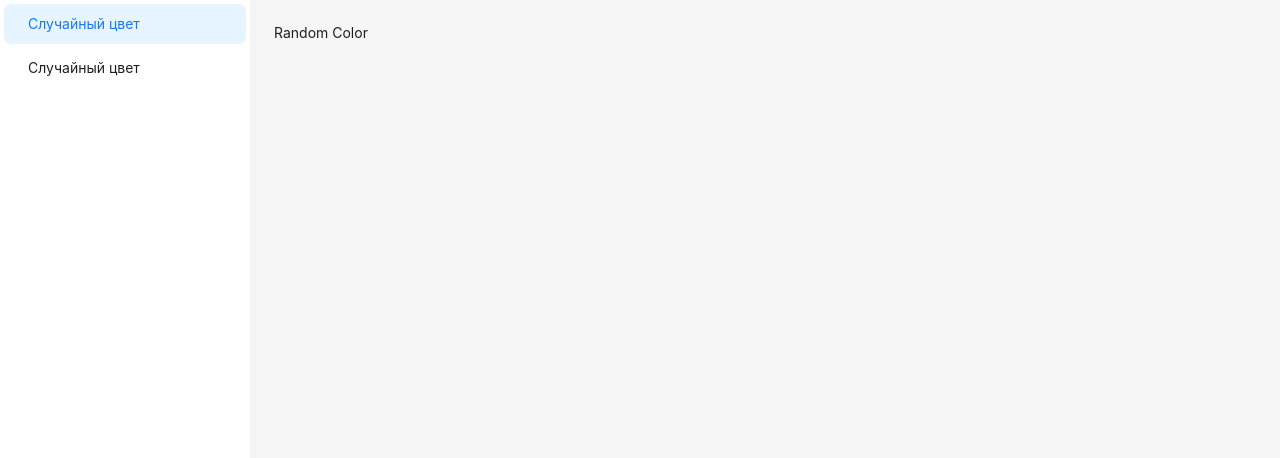
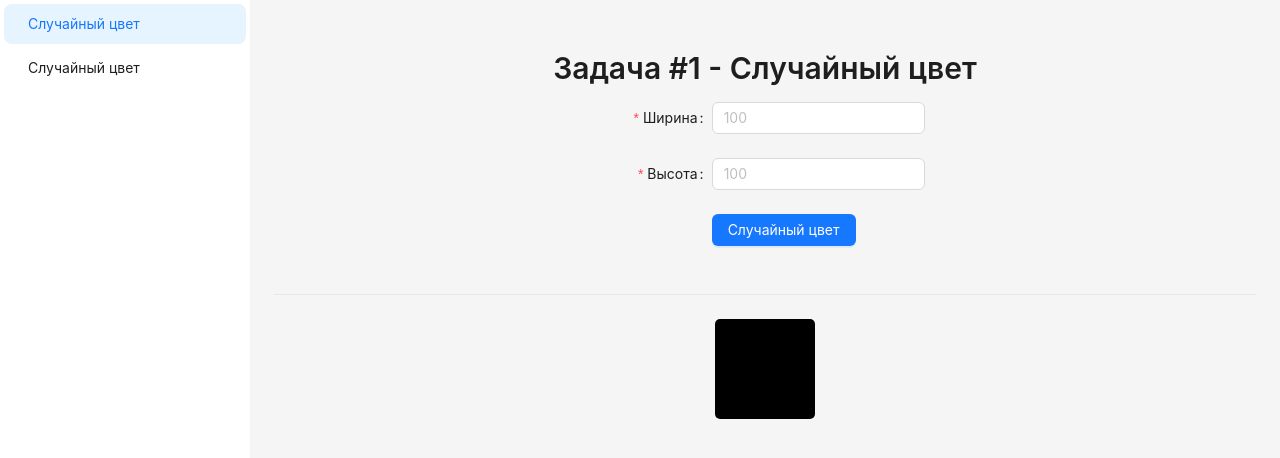
Before and after one commit to shurma1/maximasterjs, a React app: page / in a window 1280 px wide. Shown: the top 458 px of the page. Built offline with nearby package versions, Linux system fonts and the light colour scheme; the HTML template or start-up script is replaced by a standard one.

Commit message:
add a page with the first task: random color

```diff
--- a/src/assets/strings.ts
+++ b/src/assets/strings.ts
@@ -7,6 +7,13 @@ export const strings = {
 
 	// navNames
 	RandomColorNavName: 'Случайный цвет',
+
+	//Other
+	RandomColor: 'Случайный цвет',
+	Width: 'Ширина',
+	Height: 'Высота',
+	RequiredField: 'Это обязательное поле',
+	RectangleRangeError: 'Значение должно находится в диапазоне он 0 до 1000'
 };
 
 export type StringKey = keyof typeof strings;
--- /dev/null
+++ b/src/components/RandomColor/RandomColor.tsx
@@ -0,0 +1,43 @@
+import RandomColorForm from '@/components/RandomColor/RandomColorForm.tsx';
+import {Divider, Flex} from 'antd';
+import ResizableRectangle, {ResizableRectangleProps} from '@/components/RandomColor/ResizableRectangle.tsx';
+import {Size} from '@/types/size.ts';
+import {useCallback, useState} from 'react';
+import {generateRandomHEXColor} from '@/utils/generateRandomHEXColor.ts';
+
+const initialRectangleParams: ResizableRectangleProps = {
+	width: '100',
+	height: '100',
+	color: '#000000',
+};
+
+const RandomColor = () => {
+
+	const [rectangleParams, setRectangleParams] = useState<ResizableRectangleProps>(initialRectangleParams);
+
+	const handleFormSubmit = useCallback((size: Size) => {
+		setRectangleParams(
+			{
+				...size,
+				color: generateRandomHEXColor()
+			}
+		);
+	}, []);
+
+	return (
+		<Flex
+			vertical
+			align="center"
+		>
+			<RandomColorForm
+				onSubmit={handleFormSubmit}
+			/>
+			<Divider/>
+			<ResizableRectangle
+				{...rectangleParams}
+			/>
+		</Flex>
+	);
+};
+
+export default RandomColor;
--- /dev/null
+++ b/src/components/RandomColor/RandomColorForm.tsx
@@ -0,0 +1,64 @@
+import {Button, Form, Input} from 'antd';
+import {getString} from '@/utils/getString.ts';
+import {Size} from '@/types/size.ts';
+import {FC, memo} from 'react';
+import {validateNumberInRange} from '@/utils/validateNumberInRange.ts';
+
+interface RandomColorFormProps {
+	onSubmit: (size: Size) => void;
+}
+
+const handleInput = (e: React.KeyboardEvent<HTMLInputElement>) => {
+	if (!/[0-9]/.test(e.key)) {
+		e.preventDefault();  // Блокируем не-цифры
+	}
+};
+
+const RectangleSizeInputRule = [
+	{ required: true, message: getString('RequiredField') },
+	() => ({
+		validator(_: unknown, value: string) {
+			return validateNumberInRange(value, 0, 1000, getString('RectangleRangeError'));
+		},
+	}),
+];
+
+const RandomColorForm: FC<RandomColorFormProps> = ({onSubmit}) => {
+
+	return (
+		<Form
+			onFinish={onSubmit}
+			labelCol={{ span: 8 }}
+			wrapperCol={{ span: 16 }}
+			autoComplete="off"
+		>
+			<Form.Item
+				label={getString('Width')}
+				name="width"
+				rules={RectangleSizeInputRule}
+			>
+				<Input
+					onKeyPress={handleInput}
+					placeholder="100"
+				/>
+			</Form.Item>
+			<Form.Item
+				label={getString('Height')}
+				name="height"
+				rules={RectangleSizeInputRule}
+			>
+				<Input
+					onKeyPress={handleInput}
+					placeholder="100"
+				/>
+			</Form.Item>
+			<Form.Item label={null}>
+				<Button type="primary" htmlType="submit">
+					{getString('RandomColor')}
+				</Button>
+			</Form.Item>
+		</Form>
+	);
+};
+
+export default memo(RandomColorForm);
--- /dev/null
+++ b/src/components/RandomColor/ResizableRectangle.module.scss
@@ -0,0 +1,3 @@
+.ResizableRectangle {
+  border-radius: var(--radius-s);
+}
--- /dev/null
+++ b/src/components/RandomColor/ResizableRectangle.tsx
@@ -0,0 +1,30 @@
+import {FC} from 'react';
+import classNames from './ResizableRectangle.module.scss';
+
+export interface ResizableRectangleProps {
+	width: string;
+	height: string;
+	color: string;
+}
+
+const ResizableRectangle: FC<ResizableRectangleProps> = (props) => {
+
+	const {
+		width,
+		height,
+		color
+	} = props;
+
+	return (
+		<div
+			className={classNames.ResizableRectangle}
+			style={{
+				width: `${width}px`,
+				height: `${height}px`,
+				background: color,
+			}}
+		/>
+	);
+};
+
+export default ResizableRectangle;
--- a/src/config/routeConfig/routeConfig.tsx
+++ b/src/config/routeConfig/routeConfig.tsx
@@ -1,5 +1,6 @@
 import {RouteObject} from 'react-router-dom';
 import {StringKey} from '@/assets/strings.ts';
+import RandomColorPage from '@/pages/RandomColorPage.tsx';
 
 export interface RouteMeta {
 	titleKey: StringKey;
@@ -31,7 +32,7 @@ export const RouteKeysByPath: Record<string, AppRoutes> = Object.entries(RoutePa
 export const routeConfig: Record<AppRoutes, AppRouteObject> = {
 	[AppRoutes.RandomColor]: {
 		path: RoutePaths.randomColor,
-		element: <div>Random Color</div>,
+		element: <RandomColorPage/>,
 		meta: {
 			titleKey: 'RandomColorTitle',
 			descriptionKey: 'RandomColorDescription',
--- /dev/null
+++ b/src/pages/RandomColorPage.tsx
@@ -0,0 +1,24 @@
+import {Flex, Typography} from 'antd';
+import RandomColor from '@/components/RandomColor/RandomColor.tsx';
+import {getString} from '@/utils/getString.ts';
+
+const { Title } = Typography;
+
+const RandomColorPage = () => {
+	return (
+		<Flex
+			vertical
+			justify="center"
+		>
+			<Title
+				level={2}
+				style={{ textAlign: 'center' }}
+			>
+				{getString('RandomColorTitle')}
+			</Title>
+			<RandomColor/>
+		</Flex>
+	);
+};
+
+export default RandomColorPage;
--- a/src/styles/index.scss
+++ b/src/styles/index.scss
@@ -1,3 +1,5 @@
+@import "root";
+
 body {
   margin: 0;
   padding: 0;
--- /dev/null
+++ b/src/styles/root.scss
@@ -0,0 +1,4 @@
+
+:root {
+  --radius-s: 5px;
+}
--- /dev/null
+++ b/src/types/size.ts
@@ -0,0 +1,4 @@
+export interface Size {
+	width: string;
+	height: string;
+}
--- /dev/null
+++ b/src/utils/generateRandomHEXColor.ts
@@ -0,0 +1,3 @@
+export const generateRandomHEXColor = (): string => {
+	return `#${Math.floor(Math.random() * 16777215).toString(16).padStart(6, '0')}`;
+};
--- /dev/null
+++ b/src/utils/validateNumberInRange.ts
@@ -0,0 +1,19 @@
+export const validateNumberInRange = (
+	value: string,
+	min: number,
+	max: number,
+	errorMessage: string
+): Promise<void> => {
+	if (!value) return Promise.resolve();
+
+	const num = Number(value);
+	if (isNaN(num)) {
+		return Promise.reject(errorMessage);
+	}
+
+	if (num <= min || num >= max) {
+		return Promise.reject(errorMessage);
+	}
+
+	return Promise.resolve();
+};
```
